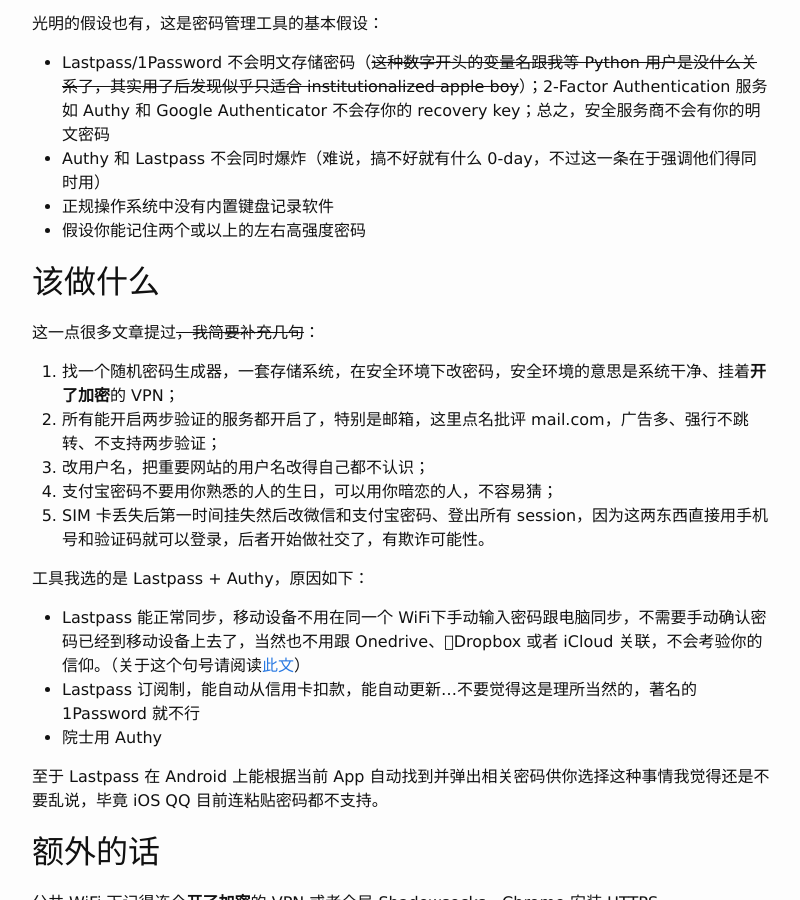
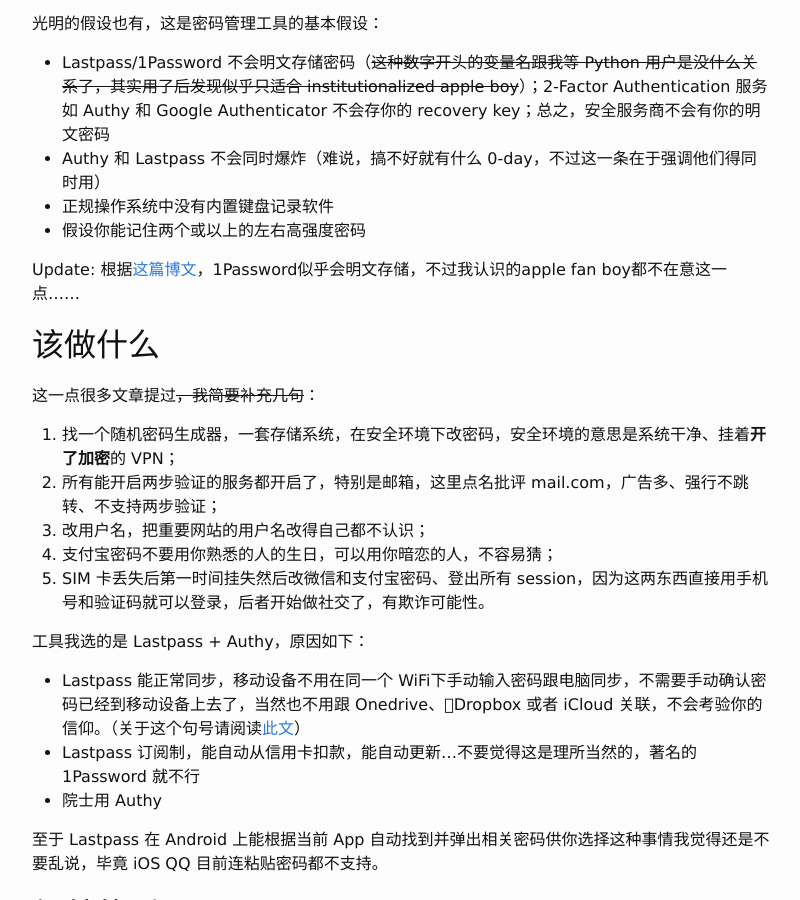
Before and after one commit to ahxxm/ahxxm.github.io, a Jekyll site: the page built from _posts/2015-10-15-password-management.md, in a window 1280 px wide and 900 px high, scrolled down 725 px. Shown: the whole window, without its empty margins (238-1038 px from the left). Built offline with Jekyll 4.4.1, drawn with Linux system fonts in a browser that asks for light colours.

Commit message:
Update 2015-10-15-password-management.md
add link of a blog about 1Password stores in plain text..

```diff
--- a/_posts/2015-10-15-password-management.md
+++ b/_posts/2015-10-15-password-management.md
@@ -77,6 +77,8 @@ categories:
   * 正规操作系统中没有内置键盘记录软件
   * 假设你能记住两个或以上的左右高强度密码
 
+Update: 根据[这篇博文](http://myers.io/2015/10/22/1password-leaks-your-data/)，1Password似乎会明文存储，不过我认识的apple fan boy都不在意这一点……
+
 ## 该做什么
 
 这一点很多文章提过<del>，我简要补充几句</del>：
```
